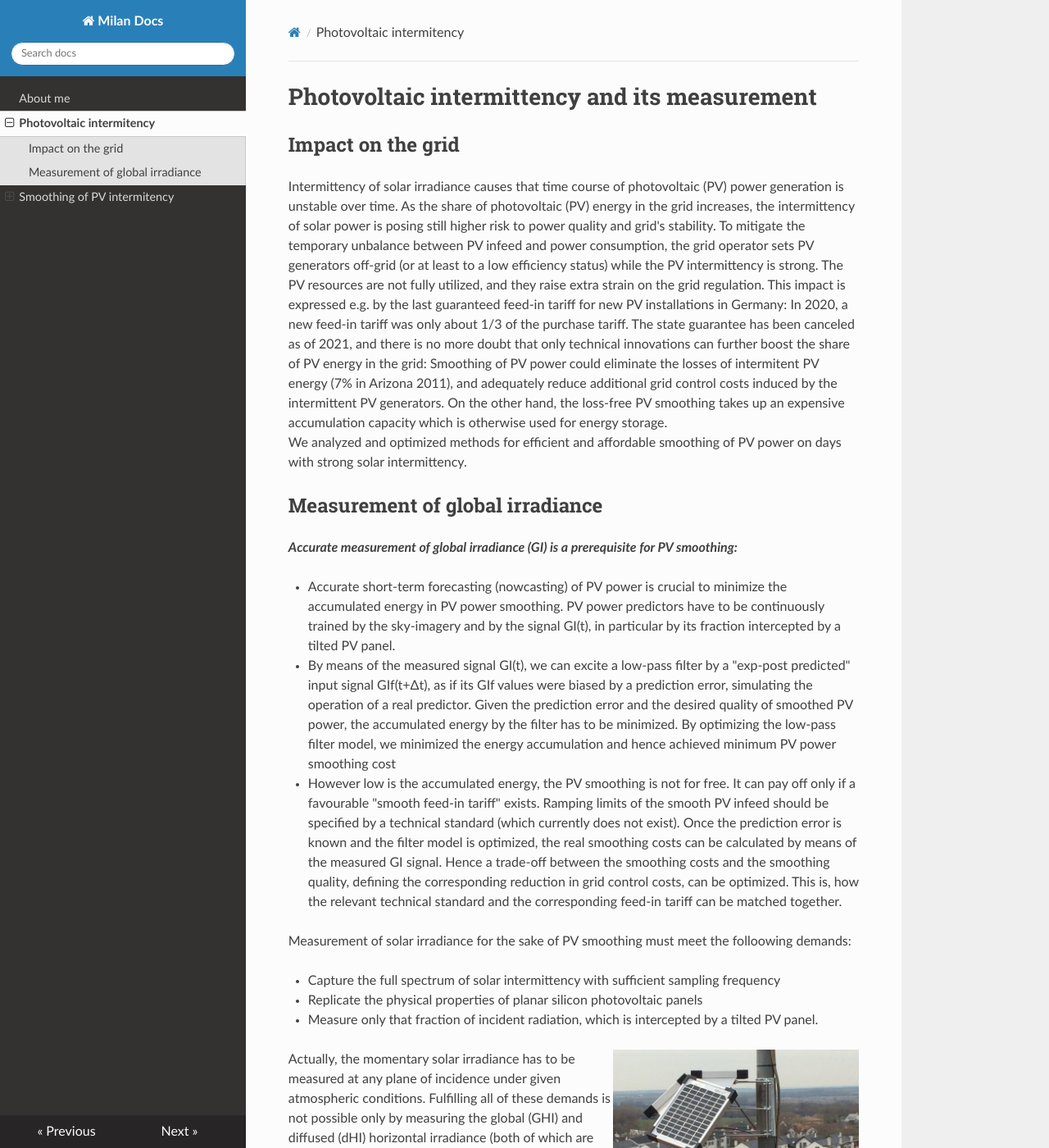
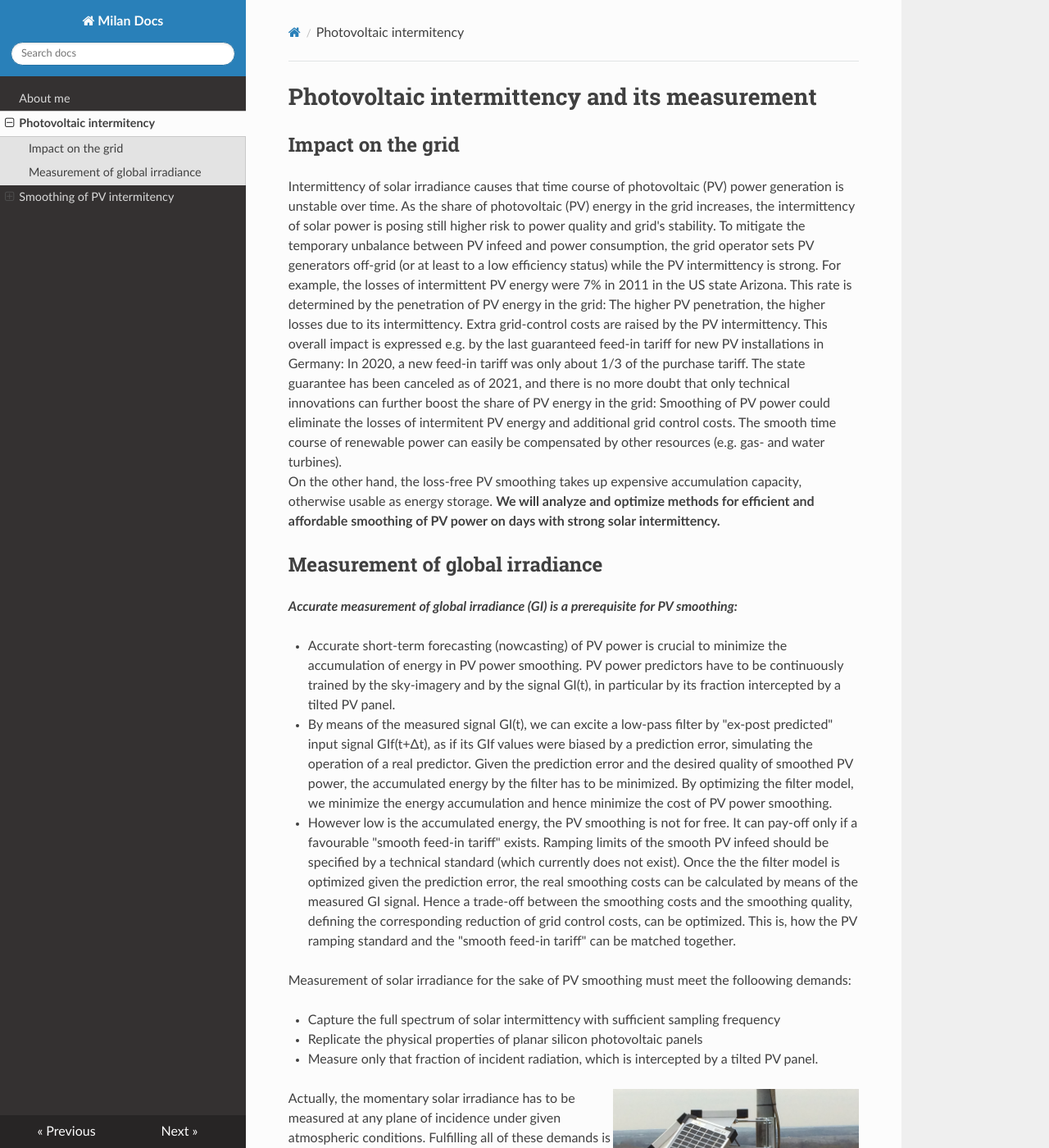
Before and after one commit to mhrons/mhrons.github.io, an MkDocs documentation site: the page built from docs/pv_log.md, in a window 1280 px wide and 1400 px high. Shown: the whole window at 82% size. Built offline with MkDocs 1.6.1, drawn with Linux system fonts in a browser that asks for light colours; nearby versions of some CDN libraries.

```diff
--- a/docs/pv_log.md
+++ b/docs/pv_log.md
@@ -1,14 +1,14 @@
 # Photovoltaic intermittency and its measurement
 ## Impact on the grid
-Intermittency of solar irradiance causes that time course of photovoltaic (PV) power generation is unstable over time. As the share of photovoltaic (PV) energy in the grid increases, the intermittency of solar power is posing still higher risk to power quality and grid's stability. To mitigate the temporary unbalance between PV infeed and power consumption, the grid operator sets PV generators off-grid (or at least to a low efficiency status) while the PV intermittency is strong. The PV resources are not fully utilized, and they raise extra strain on the grid regulation. This impact is expressed e.g. by the last guaranteed feed-in tariff for new PV installations in Germany: In 2020, a new feed-in tariff was only about 1/3 of the purchase tariff. The state guarantee has been canceled as of 2021, and there is no more doubt that only technical innovations can further boost the share of PV energy in the grid: Smoothing of PV power could eliminate the losses of intermitent PV energy (7% in Arizona 2011), and adequately reduce additional grid control costs induced by the intermittent PV generators. On the other hand, the loss-free PV smoothing takes up an expensive accumulation capacity which is otherwise used for energy storage.
-We analyzed and optimized methods for efficient and affordable smoothing of PV power on days with strong solar intermittency.
+Intermittency of solar irradiance causes that time course of photovoltaic (PV) power generation is unstable over time. As the share of photovoltaic (PV) energy in the grid increases, the intermittency of solar power is posing still higher risk to power quality and grid's stability. To mitigate the temporary unbalance between PV infeed and power consumption, the grid operator sets PV generators off-grid (or at least to a low efficiency status) while the PV intermittency is strong. For example, the losses of intermittent PV energy were 7% in 2011 in the US state Arizona. This rate is determined by the penetration of PV energy in the grid: The higher PV penetration, the higher losses due to its intermittency. Extra grid-control costs are raised by the PV intermittency. This overall impact is expressed e.g. by the last guaranteed feed-in tariff for new PV installations in Germany: In 2020, a new feed-in tariff was only about 1/3 of the purchase tariff. The state guarantee has been canceled as of 2021, and there is no more doubt that only technical innovations can further boost the share of PV energy in the grid: Smoothing of PV power could eliminate the losses of intermitent PV energy and additional grid control costs. The smooth time course of renewable power can easily be compensated by other resources (e.g. gas- and water turbines).
+On the other hand, the loss-free PV smoothing takes up expensive accumulation capacity, otherwise usable as energy storage. **We will analyze and optimize methods for efficient and affordable smoothing of PV power on days with strong solar intermittency.**
 
 ## Measurement of global irradiance
 ***Accurate measurement of global irradiance (GI) is a prerequisite for PV smoothing:***
 
-* Accurate short-term forecasting (nowcasting) of PV power is crucial to minimize the accumulated energy in PV power smoothing. PV power predictors have to be continuously trained by the sky-imagery and by the signal GI(t), in particular by its fraction intercepted by a tilted PV panel.
-* By means of the measured signal GI(t), we can excite a low-pass filter by a "exp-post predicted" input signal GIf(t+Δt), as if its GIf values were biased by a prediction error, simulating the operation of a real predictor. Given the prediction error and the desired quality of smoothed PV power, the accumulated energy by the filter has to be minimized. By optimizing the low-pass filter model, we minimized the energy accumulation and hence achieved minimum PV power smoothing cost
-* However low is the accumulated energy, the PV smoothing is not for free. It can pay off only if a favourable "smooth feed-in tariff" exists. Ramping limits of the smooth PV infeed should be specified by a technical standard (which currently does not exist). Once the prediction error is known and the filter model is optimized, the real smoothing costs can be calculated by means of the measured GI signal. Hence a trade-off between the smoothing costs and the smoothing quality, defining the corresponding reduction in grid control costs, can be optimized. This is, how the relevant technical standard and the corresponding feed-in tariff can be matched together.
+* Accurate short-term forecasting (nowcasting) of PV power is crucial to minimize the accumulation of energy in PV power smoothing. PV power predictors have to be continuously trained by the sky-imagery and by the signal GI(t), in particular by its fraction intercepted by a tilted PV panel.
+* By means of the measured signal GI(t), we can excite a low-pass filter by "ex-post predicted" input signal GIf(t+Δt), as if its GIf values were biased by a prediction error, simulating the operation of a real predictor. Given the prediction error and the desired quality of smoothed PV power, the accumulated energy by the filter has to be minimized. By optimizing the filter model, we minimize the energy accumulation and hence minimize the cost of PV power smoothing.
+* However low is the accumulated energy, the PV smoothing is not for free. It can pay-off only if a favourable "smooth feed-in tariff" exists. Ramping limits of the smooth PV infeed should be specified by a technical standard (which currently does not exist). Once the the filter model is optimized given the prediction error, the real smoothing costs can be calculated by means of the measured GI signal. Hence a trade-off between the smoothing costs and the smoothing quality, defining the corresponding reduction of grid control costs, can be optimized. This is, how the PV ramping standard and the "smooth feed-in tariff" can be matched together.
 
 Measurement of solar irradiance for the sake of PV smoothing must meet the folloowing demands:
 
```
Also changed, not shown: docs/index.md (+3 -1 lines).
